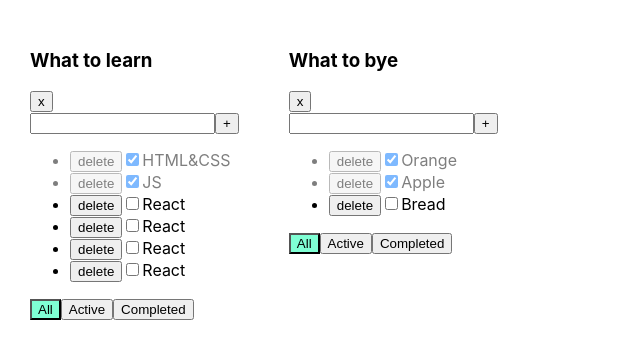
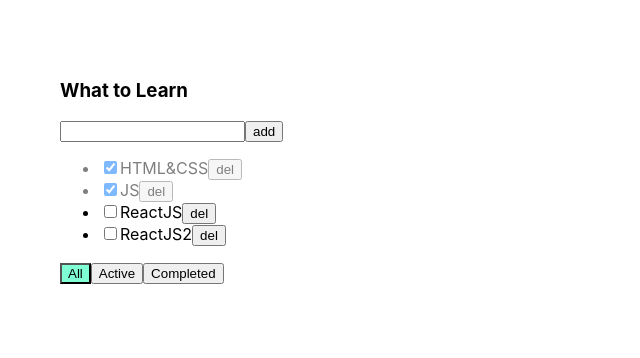
Before and after one commit to m-diana-dev/todolist-from-memory, a React (Create React App) app: page / in a window 1280 px wide. Shown: the top 358 px of the page, without its empty margins (0-640 px from the left). Built offline with nearby package versions, Linux system fonts and the light colour scheme.

Commit message:
lessons 1-4 repeat again

```diff
--- a/src/App.tsx
+++ b/src/App.tsx
@@ -3,99 +3,49 @@ import './App.css';
 import {v1} from "uuid";
 import {TodoList} from "./TodoList";
 
-
-export type TodoListType = {
-    id: string
-    title: string
-    filter: FilterType
-}
-export type TaskStateType = {
-    [todoListId: string]: TaskType[]
-}
-export type TaskType = {
-    id: string
+export type tasksType = {
+    id: string,
     title: string
     isDone: boolean
 }
-export type FilterType = 'all' | 'active' | 'completed'
+
+export type filterType = 'All' | 'Active' | 'Completed'
 
 function App() {
-    const todoListId1 = v1();
-    const todoListId2 = v1();
+    const [tasks, setTasks] = useState<tasksType[]>([
+        {id: v1(), title: "HTML&CSS", isDone: true},
+        {id: v1(), title: "JS", isDone: true},
+        {id: v1(), title: "ReactJS", isDone: false},
+        {id: v1(), title: "ReactJS2", isDone: false}
+    ])
+    const title = 'What to Learn';
+    const [filter, setFilter] = useState<filterType>('All');
 
-    const [todoLists, setTodoLists] = useState<TodoListType[]>([
-        {id: todoListId1, title: 'What to learn', filter: 'all'},
-        {id: todoListId2, title: 'What to bye', filter: 'all'}
-    ])
-    const [tasks, setTasks] = useState<TaskStateType>({
-            [todoListId1]: [
-                {id: v1(), title: 'HTML&CSS', isDone: true},
-                {id: v1(), title: 'JS', isDone: true},
-                {id: v1(), title: 'React', isDone: false},
-                {id: v1(), title: 'React', isDone: false},
-                {id: v1(), title: 'React', isDone: false},
-                {id: v1(), title: 'React', isDone: false},
-            ],
-            [todoListId2]: [
-                {id: v1(), title: 'Orange', isDone: true},
-                {id: v1(), title: 'Apple', isDone: true},
-                {id: v1(), title: 'Bread', isDone: false},
-            ]
-        }
-    )
-    // const [filter, setFilter] = useState<FilterType>('all')
-
-    const deleteTask = (idTask: string, idTodo: string) => {
-        setTasks({...tasks, [idTodo]: tasks[idTodo].filter(el => el.id !== idTask)})
+    const deleteTask = (taskId: string) => {
+        setTasks(tasks.filter(el => el.id !== taskId))
     }
-
-    const addTask = (title: string, idTodo: string) => {
-        setTasks({...tasks, [idTodo]: [{id: v1(), title: title, isDone: true}, ...tasks[idTodo]]})
+    const addTask = (taskTitle: string) => {
+        setTasks([{id: v1(), title: taskTitle, isDone: false}, ...tasks])
     }
-    const CheckTask = (idTask: string, isDone: boolean, idTodo: string) => {
-        setTasks({...tasks, [idTodo]: tasks[idTodo].map(el => (el.id === idTask) ? {...el, isDone: isDone} : el)})
+    const taskCheckedChange = (taskId: string, isDone: boolean) => {
+        setTasks(tasks.map(el=>(el.id===taskId) ? {...el, isDone:isDone} : el))
     }
-
-    const changeTodoListFilter = (value: FilterType, idTodo: string) => {
-        setTodoLists(todoLists.map(el => (el.id === idTodo) ? {...el, filter: value} : el))
+    const filteredTasks = () => {
+        if(filter==='Active')return tasks.filter(el=>!el.isDone)
+        if(filter==='Completed')return tasks.filter(el=>el.isDone)
+        return tasks
     }
-    const deleteTodoList = (idTodo: string) => {
-        setTodoLists(todoLists.filter(el=>el.id!==idTodo));
-    }
-
-
-    const TodoListsComponents = todoLists.map(el => {
-        const filterTasks = () => {
-            switch (el.filter) {
-                case 'active':
-                    return tasks[el.id].filter(el => !el.isDone)
-                case 'completed':
-                    return tasks[el.id].filter(el => el.isDone)
-                default:
-                    return tasks[el.id];
-            }
-        }
-        return (
-            <TodoList
-                key={el.id}
-                tasks={filterTasks()}
-                id={el.id}
-                title={el.title}
-                filter={el.filter}
-
-                // setFilter={setFilter}
-                changeTodoListFilter={changeTodoListFilter}
-                deleteTodoList={deleteTodoList}
-
-                deleteTask={deleteTask}
-                addTask={addTask}
-                CheckTask={CheckTask}/>
-        )
-    });
 
     return (
         <div className="App">
-            {TodoListsComponents}
+            <TodoList tasks={filteredTasks()}
+                      title={title}
+                      deleteTask={deleteTask}
+                      addTask={addTask}
+                      setFilter={setFilter}
+                      filter={filter}
+                      taskCheckedChange={taskCheckedChange}
+            />
         </div>
     );
 }
--- a/src/TodoList.tsx
+++ b/src/TodoList.tsx
@@ -1,103 +1,84 @@
 import React, {ChangeEvent, KeyboardEvent, useState} from 'react';
-import {FilterType, TaskType} from "./App";
+import './App.css';
+import {filterType, tasksType} from "./App";
 import {Button} from "./components/Button";
-import './App.css';
 
-type TodoListPropsType = {
-    id: string
+type todoListPropsType = {
+    tasks: tasksType[]
     title: string
-    filter: FilterType
-    tasks: TaskType[]
 
-    // setFilter: (filter: FilterType) => void
-    changeTodoListFilter: (value: FilterType, idTodo: string) => void
-    deleteTodoList: (idTodo: string) => void
+    deleteTask: (taskId: string) => void
+    addTask: (taskTitle: string) => void
+    setFilter: (filter: filterType) => void
+    filter: filterType
+    taskCheckedChange: (taskId: string, isDone: boolean)=>void
+}
 
-    deleteTask: (idTask: string, idTodo: string) => void
-    addTask: (title: string, idTodo: string) => void
-    CheckTask: (idTask: string, isDone: boolean, idTodo: string) => void
-}
-export const TodoList: React.FC<TodoListPropsType> = ({
-                                                          id,
-                                                          title,
-                                                          filter,
-                                                          tasks,
-                                                          // setFilter,
-                                                          changeTodoListFilter,
-                                                          deleteTodoList,
-                                                          deleteTask,
-                                                          addTask,
-                                                          CheckTask,
-                                                          ...restProps
-                                                      }) => {
+export function TodoList(props: todoListPropsType) {
     const [inputTitle, setInputTitle] = useState('');
     const [error, setError] = useState('');
-    const [btnName, setBtnName] = useState<FilterType>('all');
-
-    const onClickDeleteHandler = (idTask: string, idTodo: string) => {
-        deleteTask(idTask, idTodo);
+    const delTaskHandler = (taskId: string) => {
+        props.deleteTask(taskId)
     }
-    const onClickFilterHandler = (filter: FilterType) => {
-        // setFilter(filter);
-        changeTodoListFilter(filter, id)
-        setBtnName(filter);
+    const addTaskHandler = () => {
+        if (inputTitle.trim()) {
+            props.addTask(inputTitle.trim())
+            setInputTitle('');
+            setError('')
+        } else {
+            setError('Error');
+        }
+    }
+    const onChangeInputHandler = (e: ChangeEvent<HTMLInputElement>) => {
+        setInputTitle(e.currentTarget.value)
+    }
+    const onKeyDownInputHandler = (e: KeyboardEvent<HTMLInputElement>) => {
+        setError('')
+        if (e.key === 'Enter') {
+            addTaskHandler();
+        }
+    }
+    const onFilterHandler = (filterTitle: filterType) => {
+        props.setFilter(filterTitle)
+    }
+    const onCheckedHandler = (taskId:string, e:boolean) => {
+        props.taskCheckedChange(taskId, e);
     }
 
-    const onChangeInputHandler = (e: ChangeEvent<HTMLInputElement>) => {
-        setInputTitle(e.currentTarget.value);
-        setError('')
-    }
-    const onCLickInputHandler = (idTodo: string) => {
-        if (inputTitle.trim()) {
-            addTask(inputTitle.trim(), idTodo);
-            setInputTitle('')
-        } else {
-            setError('Error!!!!')
-        }
-    }
-    const onKeyDownInputHandler = (e: KeyboardEvent<HTMLInputElement>, idTodo: string) => {
-        if (e.key === 'Enter') {
-            onCLickInputHandler(idTodo);
-        }
-    }
-    const onChangeCheckHandler = (idTask: string, e: boolean, idTodo: string) => {
-        CheckTask(idTask, e, idTodo);
-    }
+    const inputStyle = (error) ? 'error' : undefined
 
-    const errorStyle = (error) ? 'error' : undefined
     return (
+        <div className="App">
             <div>
-            <h3>{title}</h3>
-            <button onClick={()=>deleteTodoList(id)}>x</button>
+                <h3>{props.title}</h3>
                 <div>
-                <input className={errorStyle} value={inputTitle} onChange={onChangeInputHandler}
-                       onKeyDown={(e: KeyboardEvent<HTMLInputElement>) => onKeyDownInputHandler(e, id)}/>
-                <Button className={errorStyle} name={'+'} callback={() => onCLickInputHandler(id)}/>
+                    <input onKeyDown={onKeyDownInputHandler} onChange={onChangeInputHandler} value={inputTitle}
+                           className={inputStyle}/>
+                    <Button name={'add'} callback={addTaskHandler}/>
                 </div>
-            {error && <div className='error-message'>{error}</div>}
+                {error && <div className='error-message'>ERROR!!!!</div>}
                 <ul>
-                {tasks.map(el => {
-                        const taskStyle = (el.isDone) ? 'is-done' : undefined
+                    {
+                        props.tasks.map(el => {
                                 return (
-                            <li className={taskStyle} key={el.id}>
-                                <Button name={'delete'} callback={() => onClickDeleteHandler(el.id, id)}/>
-                                <input
-                                    onChange={(e: ChangeEvent<HTMLInputElement>) => onChangeCheckHandler(el.id, e.currentTarget.checked, id)}
-                                    type="checkbox" checked={el.isDone}/>
+                                    <li className={(el.isDone) ? 'is-done' : undefined} key={el.id}>
+                                        <input onChange={(e:ChangeEvent<HTMLInputElement>)=>onCheckedHandler(el.id, e.currentTarget.checked)} type="checkbox" checked={el.isDone}/>
                                         <span>{el.title}</span>
-                            </li>
+                                        <Button name={'del'} callback={() => delTaskHandler(el.id)}/></li>
                                 )
                             }
-                )}
+                        )
+                    }
                 </ul>
                 <div>
-                <Button className={(btnName === 'all') ? 'active-filter' : undefined} name={'All'}
-                        callback={() => onClickFilterHandler('all')}/>
-                <Button className={(btnName === 'active') ? 'active-filter' : undefined} name={'Active'}
-                        callback={() => onClickFilterHandler('active')}/>
-                <Button className={(btnName === 'completed') ? 'active-filter' : undefined} name={'Completed'}
-                        callback={() => onClickFilterHandler('completed')}/>
+                    <Button className={(props.filter === 'All') ? 'active-filter' : undefined} name={'All'}
+                            callback={() => onFilterHandler('All')}/>
+                    <Button className={(props.filter === 'Active') ? 'active-filter' : undefined} name={'Active'}
+                            callback={() => onFilterHandler('Active')}/>
+                    <Button className={(props.filter === 'Completed') ? 'active-filter' : undefined} name={'Completed'}
+                            callback={() => onFilterHandler('Completed')}/>
+                </div>
             </div>
         </div>
     );
-};
+}
--- a/src/components/Button.tsx
+++ b/src/components/Button.tsx
@@ -5,12 +5,11 @@ type ButtonPropsType = {
     callback: ()=>void
     className?: string
 }
-
-export const Button: React.FC<ButtonPropsType> = ({name, callback, ...restProps}) => {
-    const onclickHandler = () => {
-        callback();
+export const Button = (props: ButtonPropsType) => {
+    const onClickHandler = () => {
+        props.callback();
     }
     return (
-        <button className={restProps.className} onClick={onclickHandler}>{name}</button>
+        <button onClick={onClickHandler} className={props.className}>{props.name}</button>
     );
 };
```
Lines whose indentation alone changed are shown as unchanged.
